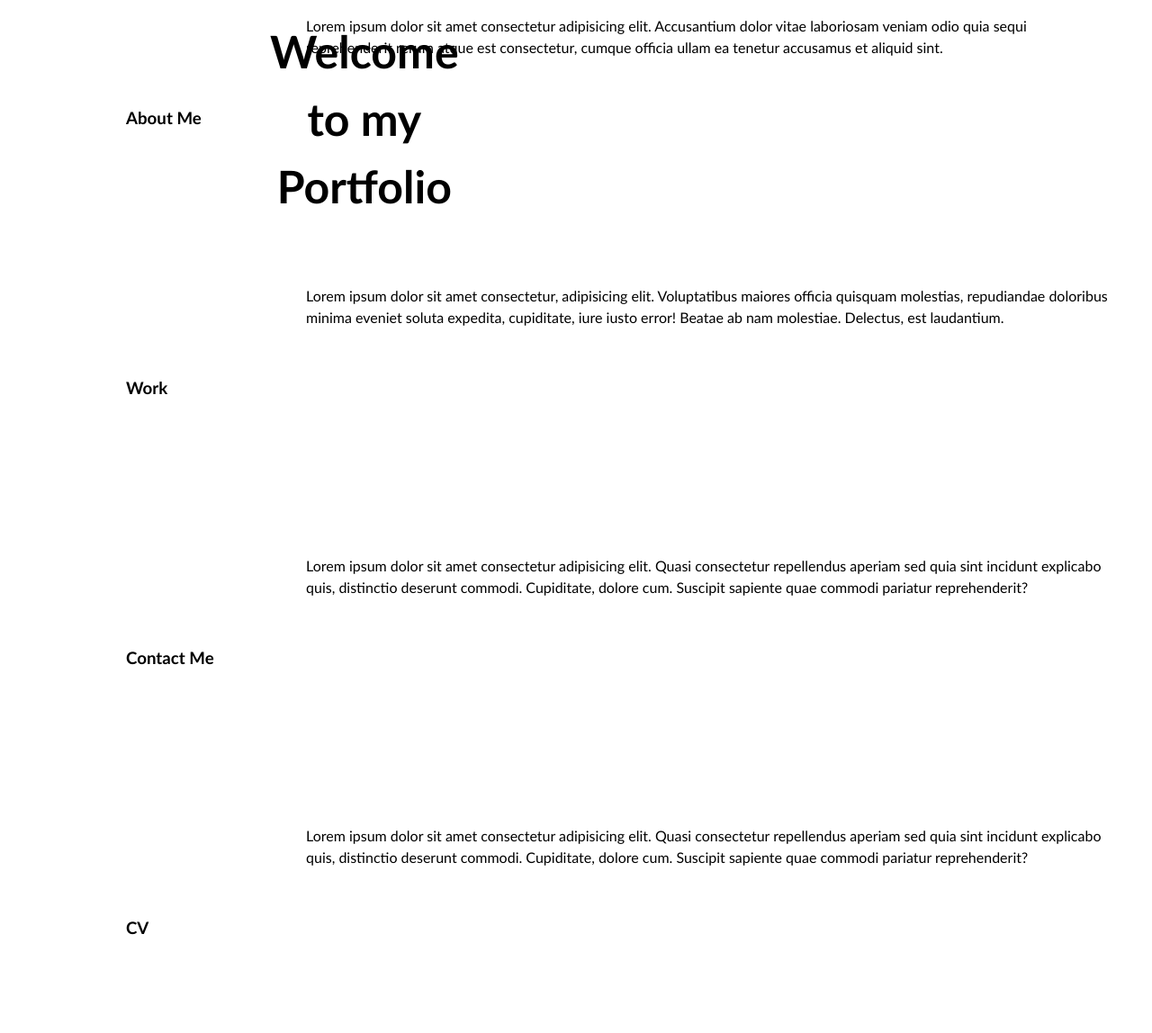
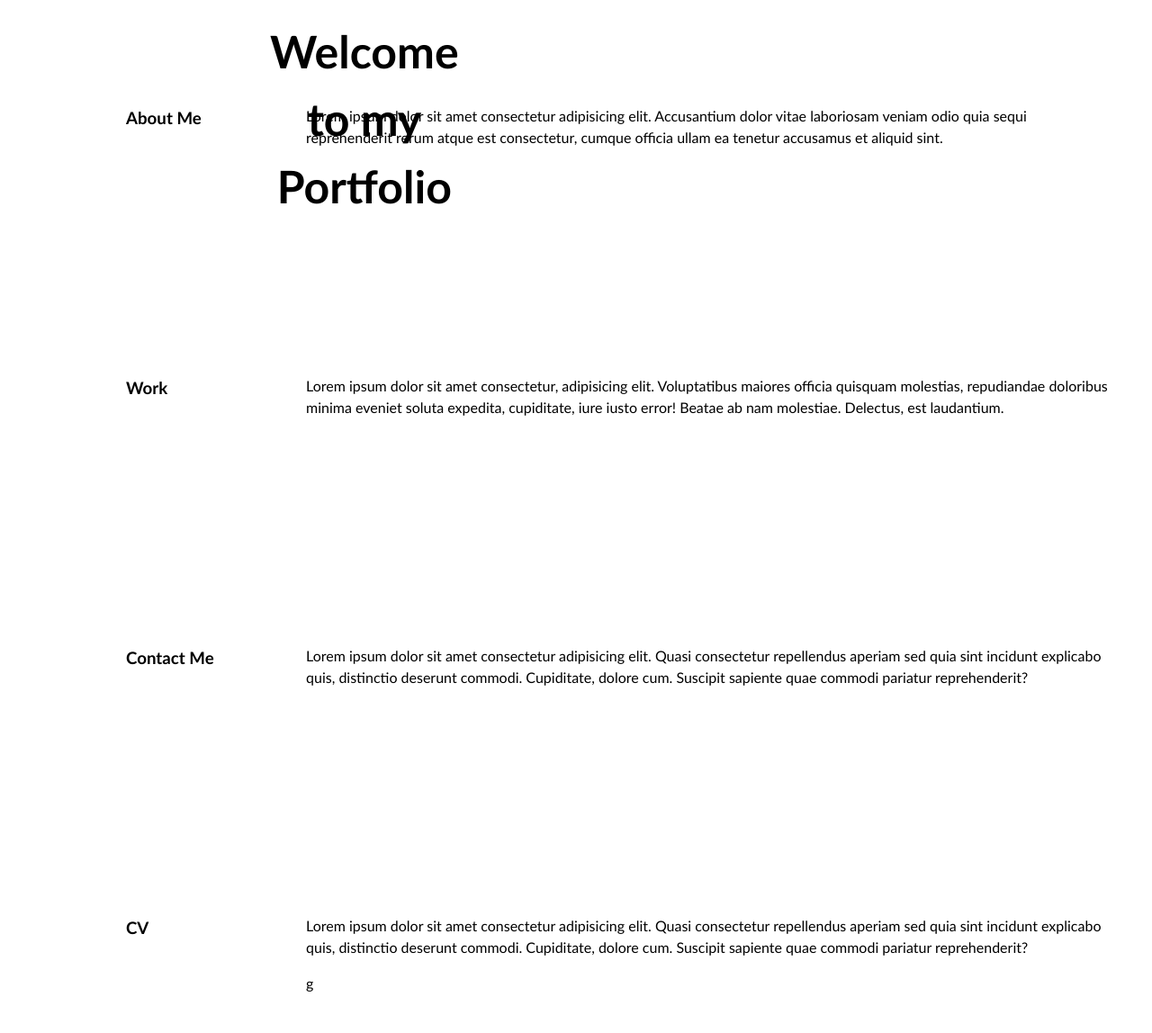
Before and after one commit to Aymussa/FirstPorfolio, a plain HTML site: page index.html in a window 1280 px wide. Shown: the part 480-1628 px from the top of the page at 90% size. Drawn offline with Linux system fonts and the light colour scheme.

Commit message:
p section has been adjusted

```diff
--- a/css/style.css
+++ b/css/style.css
@@ -83,5 +83,7 @@ h6 {
 }
 
 p {
-  margin: 0;
+  margin-top: 100px;
+  text-align: left;
+
 }
--- a/index.html
+++ b/index.html
@@ -43,31 +43,36 @@
       <h3>About Me</h3>
     </section>
     <section>
-      Lorem ipsum dolor sit amet consectetur adipisicing elit. Accusantium dolor vitae laboriosam veniam odio quia sequi reprehenderit rerum atque est consectetur, cumque officia ullam ea tenetur accusamus et aliquid sint.
-    </section>
+      <p>Lorem ipsum dolor sit amet consectetur adipisicing elit. Accusantium dolor vitae laboriosam veniam odio quia sequi reprehenderit rerum atque est consectetur, cumque officia ullam ea tenetur accusamus et aliquid sint.
+    </p>
+      </section>
 
     <!-- portfolio container -->
     <section class="page-section" id="work">
       <h3>Work</h3>
     </section>
     <section>
-      Lorem ipsum dolor sit amet consectetur, adipisicing elit. Voluptatibus maiores officia quisquam molestias, repudiandae doloribus minima eveniet soluta expedita, cupiditate, iure iusto error! Beatae ab nam molestiae. Delectus, est laudantium.
-    </section>
+      <p>Lorem ipsum dolor sit amet consectetur, adipisicing elit. Voluptatibus maiores officia quisquam molestias, repudiandae doloribus minima eveniet soluta expedita, cupiditate, iure iusto error! Beatae ab nam molestiae. Delectus, est laudantium.
+      </p>
+      </section>
 
     <!-- contact -->
     <section class="page-section contact" id="contact">
       <h3>Contact Me</h3>
     </section>
     <section>
-      Lorem ipsum dolor sit amet consectetur adipisicing elit. Quasi consectetur repellendus aperiam sed quia sint incidunt explicabo quis, distinctio deserunt commodi. Cupiditate, dolore cum. Suscipit sapiente quae commodi pariatur reprehenderit?
-    </section>
+      <p>
+        Lorem ipsum dolor sit amet consectetur adipisicing elit. Quasi consectetur repellendus aperiam sed quia sint incidunt explicabo quis, distinctio deserunt commodi. Cupiditate, dolore cum. Suscipit sapiente quae commodi pariatur reprehenderit?
+      </p>
+          </section>
 
         <!-- cv -->
         <section class="page-section cv" id="cv">
           <h3>CV</h3>
         </section>
         <section>
-          Lorem ipsum dolor sit amet consectetur adipisicing elit. Quasi consectetur repellendus aperiam sed quia sint incidunt explicabo quis, distinctio deserunt commodi. Cupiditate, dolore cum. Suscipit sapiente quae commodi pariatur reprehenderit?
+          <p>Lorem ipsum dolor sit amet consectetur adipisicing elit. Quasi consectetur repellendus aperiam sed quia sint incidunt explicabo quis, distinctio deserunt commodi. Cupiditate, dolore cum. Suscipit sapiente quae commodi pariatur reprehenderit?
+          </p>g
         </section>
   </main>
 </body>
```
Also changed, not shown: 1 other file.
